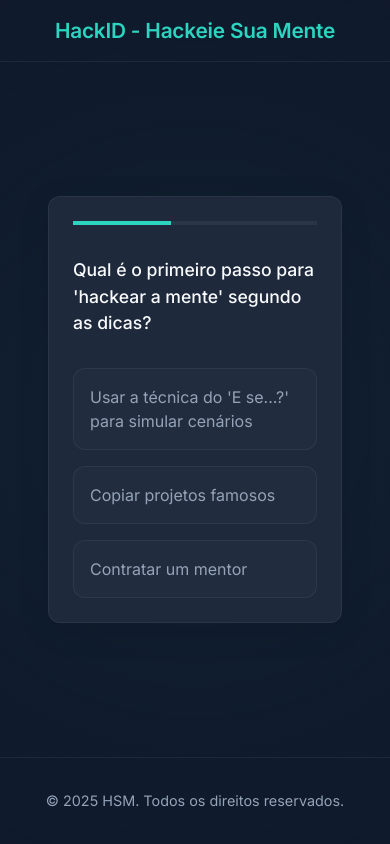
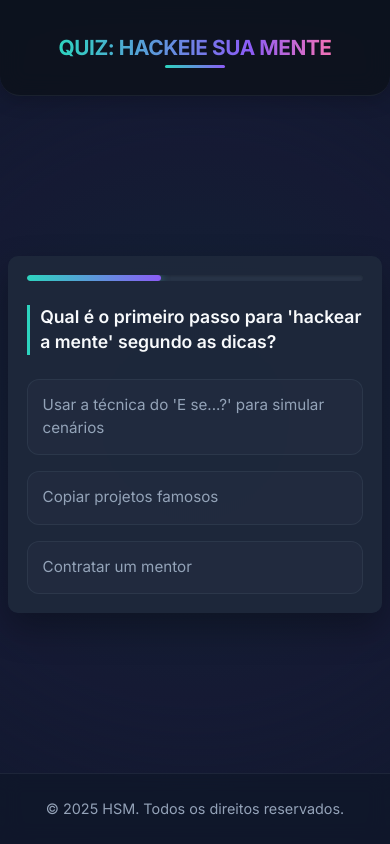
Before and after one commit to Devaks99/Quiz-HSM, a plain HTML site: page index.html in a window 390 px wide. Both pictures are taken after a click on the element "Ferramentas de debug". Drawn offline with nearby package versions, Linux system fonts and the light colour scheme.

Commit message:
Add files via upload

```diff
--- a/index.html
+++ b/index.html
@@ -5,26 +5,29 @@
     <meta name="viewport" content="width=device-width, initial-scale=1.0">
     <link rel="shortcut icon" href="img/hsm.ico" type="image/x-icon">
     <title>Quiz HSM</title>
+    <link rel="stylesheet" href="style.css">
     <link rel="stylesheet" href="https://cdnjs.cloudflare.com/ajax/libs/normalize/8.0.1/normalize.min.css">
-    <link href="https://fonts.googleapis.com/css2?family=Inter:wght@400;500;600&display=swap" rel="stylesheet">
-    <link rel="stylesheet" href="style.css">
+    <link href="https://fonts.googleapis.com/css2?family=Inter:wght@300;400;500;600;700&display=swap" rel="stylesheet">
 </head>
 <body>
     <header class="header">
-        <h1>HackID - Hackeie Sua Mente</h1>
+        <h1>Quiz: Hackeie sua mente</h1>
     </header>
 
     <main class="quiz-wrapper">
         <div class="quiz-container">
             <div class="progress-bar">
-                <div class="progress" style="width: 20%"></div>
+                <div class="progress" id="progress-bar"></div>
             </div>
             <div class="question" id="question"></div>
             <div class="options" id="options"></div>
             <div class="feedback" id="feedback">
-                <div class="confetti">🎉</div>
+                <div class="confetti-container">
+                    <div class="confetti" id="confetti">🎉</div>
+                </div>
                 <h2 id="result-text"></h2>
                 <p id="action-step"></p>
+                <button class="restart-btn" onclick="restartQuiz()">Tentar novamente</button>
             </div>
         </div>
     </main>
@@ -33,6 +36,6 @@
         <p>© 2025 HSM. Todos os direitos reservados.</p>
     </footer>
 
-    <script src="script.js"></script>
+<script src="script.js"></script>
 </body>
 </html>
--- a/script.js
+++ b/script.js
@@ -2,45 +2,45 @@ const questions = [
     {
         question: "O que é o 'código invisível' mencionado na palestra?",
         options: [
-            "Ferramentas de debug", // Opção A
-            "As decisões e valores por trás de projetos bem-sucedidos", // Opção B (correta)
-            "Códigos de programação complexos" // Opção C
+            "Ferramentas de debug",
+            "As decisões e valores por trás de projetos bem-sucedidos",
+            "Códigos de programação complexos"
         ],
         correct: 1
     },
     {
         question: "Qual é o primeiro passo para 'hackear a mente' segundo as dicas?",
         options: [
-            "Usar a técnica do 'E se...?' para simular cenários", // Opção A (correta)
-            "Copiar projetos famosos", // Opção B
-            "Contratar um mentor" // Opção C
+            "Usar a técnica do 'E se...?' para simular cenários",
+            "Copiar projetos famosos",
+            "Contratar um mentor"
         ],
         correct: 0
     },
     {
         question: "Qual caso foi citado como exemplo de projeto que começou pequeno?",
         options: [
-            "Google", // Opção A
-            "Tesla", // Opção B
-            "GitHub" // Opção C (correta)
+            "Google",
+            "Tesla",
+            "GitHub"
         ],
         correct: 2
     },
     {
         question: "O que NÃO faz parte dos elementos de projetos marcantes?",
         options: [
-            "Execução perfeita desde o início", // Opção A (correta)
-            "Clareza de propósito", // Opção B
-            "Visibilidade + Narrativa" // Opção C
+            "Execução perfeita desde o início",
+            "Clareza de propósito",
+            "Visibilidade + Narrativa"
         ],
         correct: 0
     },
     {
         question: "Qual frase resume o mindset proposto?",
         options: [
-            "Espere a inspiração perfeita", // Opção A
-            "Só publique projetos completos", // Opção B
-            "Comece pequeno, mas comece hoje!" // Opção C (correta)
+            "Espere a inspiração perfeita",
+            "Só publique projetos completos",
+            "Comece pequeno, mas comece hoje!"
         ],
         correct: 2
     }
@@ -48,16 +48,30 @@ const questions = [
 
 let currentQuestion = 0;
 let score = 0;
+let answered = false;
 
 function loadQuestion() {
+    answered = false;
     const q = questions[currentQuestion];
     document.getElementById('question').textContent = q.question;
+
     const optionsDiv = document.getElementById('options');
     optionsDiv.innerHTML = q.options.map((opt, idx) => `
-        <div class="option" onclick="selectOption(${idx})">${opt}</div>
+        <div class="option" data-index="${idx}">${opt}</div>
     `).join('');
-    document.querySelector('.progress').style.width =
+
+    // Atualizar barra de progresso
+    document.getElementById('progress-bar').style.width =
         `${((currentQuestion + 1) / questions.length) * 100}%`;
+
+    // Adicionar event listeners para as opções
+    document.querySelectorAll('.option').forEach(option => {
+        option.addEventListener('click', function() {
+            if (answered) return;
+            answered = true;
+            selectOption(parseInt(this.dataset.index));
+        });
+    });
 }
 
 function selectOption(selectedIdx) {
@@ -65,15 +79,20 @@ function selectOption(selectedIdx) {
     const options = document.querySelectorAll('.option');
 
     options.forEach((opt, idx) => {
-        opt.style.pointerEvents = 'none';
         if (idx === correct) {
-            opt.style.border = '2px solid #2DD4BF';
+            opt.classList.add('option-correct');
         } else {
-            opt.style.opacity = '0.5';
+            opt.classList.add('option-disabled');
+        }
+
+        if (idx === selectedIdx && idx !== correct) {
+            opt.classList.add('option-incorrect');
         }
     });
 
-    if (selectedIdx === correct) score++;
+    if (selectedIdx === correct) {
+        score++;
+    }
 
     setTimeout(() => {
         currentQuestion++;
@@ -93,21 +112,36 @@ function showFeedback() {
     const resultText = document.getElementById('result-text');
     const actionStep = document.getElementById('action-step');
 
-    if (score === 5) {
-        resultText.innerHTML = "Mente Hackeada!";
+    if (score === questions.length) {
+        resultText.innerHTML = "🏆 Mente Hackeada! 🏆";
         actionStep.innerHTML = "Você dominou os códigos invisíveis! Que tal criar um projeto que una <em>Clareza + Narrativa</em> hoje?";
+    } else if (score >= questions.length * 0.6) {
+        resultText.innerHTML = "Muito bom! 🚀";
+        actionStep.innerHTML = `Você acertou ${score}/${questions.length}. Está no caminho certo! Lembre-se: <em>Todo grande projeto começa pequeno</em>.`;
     } else {
         resultText.innerHTML = "Quase lá! 🔍";
-        actionStep.innerHTML = `Você acertou ${score}/5. Revise as dicas e lembre-se: <em>Todo projeto começa pequeno</em>!`;
+        actionStep.innerHTML = `Você acertou ${score}/${questions.length}. Revise as dicas e lembre-se: <em>Falhar rápido é aprender mais rápido</em>!`;
     }
 
     // Efeito de confetti dinâmico
-    const confetti = ['✨', '🚀', '💡', '🎯'];
-    setInterval(() => {
-        document.querySelector('.confetti').textContent =
+    const confetti = ['✨', '🚀', '💡', '🎯', '🧠', '💻'];
+
+    function updateConfetti() {
+        document.getElementById('confetti').textContent =
             confetti[Math.floor(Math.random() * confetti.length)];
-    }, 300);
+    }
+
+    setInterval(updateConfetti, 300);
+}
+
+function restartQuiz() {
+    currentQuestion = 0;
+    score = 0;
+    document.getElementById('feedback').style.display = 'none';
+    document.getElementById('options').style.display = 'grid';
+    document.getElementById('question').style.display = 'block';
+    loadQuestion();
 }
 
 // Iniciar quiz
-loadQuestion();
+document.addEventListener('DOMContentLoaded', loadQuestion);
--- a/style.css
+++ b/style.css
@@ -1,12 +1,21 @@
 :root {
-    --primary: #2DD4BF;  /* Verde-água suave */
-    --primary-hover: #0D9488;
-    --background: #0F172A;  /* Cinza-azulado escuro */
+    --primary: #2DD4BF;
+    --primary-dark: #0D9488;
+    --background: #0F172A;
     --surface: #1E293B;
+    --surface-hover: #2A3A53;
     --text-primary: #F8FAFC;
     --text-secondary: #94A3B8;
     --border: rgba(148, 163, 184, 0.1);
-    --font-body: 'Inter', system-ui, sans-serif;
+    --accent: #8B5CF6;
+    --accent-dark: #7C3AED;
+    --error: #F87171;
+    --success: #34D399;
+
+    /* Novas variáveis para melhorar o design */
+    --header-bg: rgba(13, 18, 30, 0.95);
+    --quiz-container-bg: rgba(30, 41, 59, 0.95);
+    --quiz-gradient-border: linear-gradient(135deg, #2DD4BF, #8B5CF6, #F472B6);
 }
 
 * {
@@ -18,16 +27,15 @@
 body {
     background: var(--background);
     color: var(--text-primary);
-    font-family: var(--font-body);
+    font-family: 'Inter', system-ui, sans-serif;
     min-height: 100vh;
     display: flex;
     flex-direction: column;
     line-height: 1.5;
+    overflow-x: hidden;
     position: relative;
-    overflow-x: hidden;
 }
 
-/* Efeito de gradiente sutil no fundo */
 body::before {
     content: '';
     position: fixed;
@@ -36,25 +44,52 @@ body::before {
     width: 200%;
     height: 200%;
     background: radial-gradient(circle at 50% 50%,
-        rgba(45, 212, 191, 0.05) 0%,
+        rgba(45, 212, 191, 0.07) 0%,
+        rgba(139, 92, 246, 0.05) 30%,
         rgba(15, 23, 42, 1) 70%);
     z-index: -1;
 }
 
 .header {
+    padding: 1.5rem 1rem;
     text-align: center;
-    padding: 1.5rem 1rem;
     border-bottom: 1px solid var(--border);
+    background: var(--header-bg);
+    backdrop-filter: blur(12px);
+    position: sticky;
+    top: 0;
+    z-index: 10;
+    border-bottom-left-radius: 20px;
+    border-bottom-right-radius: 20px;
     transition: all 0.3s ease;
+    box-shadow: 0 4px 20px rgba(0, 0, 0, 0.2);
 }
 
 .header h1 {
     font-size: 1.8rem;
-    color: var(--primary);
+    font-weight: 700;
+    background: linear-gradient(90deg, var(--primary) 0%, var(--accent) 70%, #F472B6 100%);
+    -webkit-background-clip: text;
+    background-clip: text;
+    color: transparent;
+    margin: 0 auto;
+    max-width: 95%;
     letter-spacing: -0.02em;
-    margin: 0 auto;
-    max-width: 90%;
-    line-height: 1.3;
+    text-transform: uppercase;
+    position: relative;
+    display: inline-block;
+}
+
+.header h1::after {
+    content: '';
+    position: absolute;
+    bottom: -5px;
+    left: 50%;
+    width: 60px;
+    height: 3px;
+    background: linear-gradient(90deg, var(--primary), var(--accent));
+    transform: translateX(-50%);
+    border-radius: 3px;
 }
 
 .quiz-wrapper {
@@ -62,39 +97,64 @@ body::before {
     display: flex;
     justify-content: center;
     align-items: center;
-    padding: 2rem;
+    padding: 1.5rem;
 }
 
 .quiz-container {
     width: 100%;
-    max-width: 680px;
-    background: var(--surface);
-    border: 1px solid var(--border);
+    max-width: 700px;
+    background: var(--quiz-container-bg);
     border-radius: 16px;
     padding: 2rem;
-    margin: 1rem;
+    margin: 1rem auto;
+    box-shadow: 0 15px 35px rgba(0, 0, 0, 0.3);
+    transition: transform 0.3s ease, box-shadow 0.3s ease;
     backdrop-filter: blur(12px);
-    box-shadow: 0 8px 32px rgba(0, 0, 0, 0.1);
+    position: relative;
+}
+
+.quiz-container:hover {
+    box-shadow: 0 18px 40px rgba(0, 0, 0, 0.4);
+}
+
+.quiz-container::before {
+    content: '';
+    position: absolute;
+    top: -2px;
+    left: -2px;
+    right: -2px;
+    bottom: -2px;
+    z-index: -1;
+    border-radius: 18px;
+    opacity: 0.4;
+    animation: borderGlow 6s ease-in-out infinite alternate;
 }
 
 .progress-bar {
-    height: 4px;
+    height: 6px;
     background: rgba(148, 163, 184, 0.1);
+    border-radius: 999px;
     margin-bottom: 2rem;
     overflow: hidden;
+    box-shadow: inset 0 1px 3px rgba(0, 0, 0, 0.2);
 }
 
 .progress {
     height: 100%;
-    background: var(--primary);
+    background: linear-gradient(90deg, var(--primary) 0%, var(--accent) 100%);
+    border-radius: 999px;
     transition: width 0.4s cubic-bezier(0.4, 0, 0.2, 1);
+    box-shadow: 0 0 10px rgba(45, 212, 191, 0.5);
 }
 
 .question {
-    font-size: 1.25rem;
+    font-size: 1.3rem;
     margin-bottom: 2rem;
     color: var(--text-primary);
-    font-weight: 500;
+    font-weight: 600;
+    line-height: 1.4;
+    padding-left: 15px;
+    border-left: 3px solid var(--primary);
 }
 
 .options {
@@ -110,68 +170,153 @@ body::before {
     cursor: pointer;
     transition: all 0.2s ease;
     color: var(--text-secondary);
+    position: relative;
+    overflow: hidden;
 }
 
 .option:hover {
-    background: rgba(45, 212, 191, 0.05);
+    background: var(--surface-hover);
     border-color: var(--primary);
     transform: translateY(-2px);
+    color: var(--text-primary);
+    box-shadow: 0 5px 15px rgba(0, 0, 0, 0.15);
+}
+
+.option::before {
+    content: '';
+    position: absolute;
+    top: 0;
+    left: 0;
+    width: 4px;
+    height: 100%;
+    background: linear-gradient(to bottom, var(--primary), var(--accent));
+    opacity: 0;
+    transition: opacity 0.2s ease;
+}
+
+.option:hover::before {
+    opacity: 1;
+}
+
+.option-correct {
+    border: 2px solid var(--success) !important;
+    background: rgba(52, 211, 153, 0.1) !important;
+    box-shadow: 0 0 15px rgba(52, 211, 153, 0.2) !important;
+}
+
+.option-incorrect {
+    border: 2px solid var(--error) !important;
+    background: rgba(248, 113, 113, 0.1) !important;
+    box-shadow: 0 0 15px rgba(248, 113, 113, 0.2) !important;
+}
+
+.option-disabled {
+    opacity: 0.6;
+    pointer-events: none;
 }
 
 .feedback {
     text-align: center;
-    padding: 2rem;
+    padding: 2rem 1rem;
     display: none;
+}
+
+.confetti-container {
+    height: 120px;
+    position: relative;
+    margin-bottom: 1.5rem;
 }
 
 .confetti {
     font-size: 3rem;
-    margin-bottom: 1.5rem;
-    color: var(--primary);
+    position: absolute;
+    top: 50%;
+    left: 50%;
+    transform: translate(-50%, -50%);
     animation: pulse 1.5s infinite;
 }
 
 #result-text {
     color: var(--text-primary);
-    margin-bottom: 1rem;
+    margin-bottom: 1.5rem;
+    font-size: 1.8rem;
+    font-weight: 700;
+    background: linear-gradient(90deg, var(--primary) 0%, var(--accent) 100%);
+    -webkit-background-clip: text;
+    background-clip: text;
+    color: transparent;
+    display: inline-block;
 }
 
 #action-step {
     color: var(--text-secondary);
     max-width: 500px;
     margin: 0 auto;
+    font-size: 1.1rem;
+    line-height: 1.6;
 }
 
-.option:focus {
-    outline: 2px solid var(--primary);
+#action-step em {
+    color: var(--primary);
+    font-style: normal;
+    font-weight: 500;
 }
 
-/* Footer */
+.restart-btn {
+    margin-top: 2rem;
+    background: linear-gradient(90deg, var(--primary) 0%, var(--primary-dark) 100%);
+    color: var(--text-primary);
+    border: none;
+    padding: 0.75rem 2rem;
+    border-radius: 8px;
+    font-weight: 600;
+    cursor: pointer;
+    transition: all 0.2s ease;
+}
+
+.restart-btn:hover {
+    transform: translateY(-2px);
+    box-shadow: 0 6px 18px rgba(45, 212, 191, 0.4);
+    background: linear-gradient(90deg, var(--primary-dark) 0%, var(--accent) 100%);
+}
+
 footer {
     text-align: center;
-    padding: 2rem;
+    padding: 1.5rem;
     color: var(--text-secondary);
     font-size: 0.9rem;
     border-top: 1px solid var(--border);
+    background: rgba(15, 23, 42, 0.8);
+    backdrop-filter: blur(10px);
 }
 
 @keyframes pulse {
-    0%, 100% { transform: scale(1); }
-    50% { transform: scale(1.1); }
+    0%, 100% { transform: translate(-50%, -50%) scale(1); }
+    50% { transform: translate(-50%, -50%) scale(1.1); }
+}
+
+@keyframes float {
+    0% { transform: translateY(0) rotate(0deg); }
+    50% { transform: translateY(-15px) rotate(5deg); }
+    100% { transform: translateY(0) rotate(0deg); }
+}
+
+@keyframes borderGlow {
+    0% { opacity: 0.3; }
+    50% { opacity: 0.5; }
+    100% { opacity: 0.3; }
 }
 
 /* Responsividade */
-
-        /* Tablet */
 @media (max-width: 768px) {
     .quiz-container {
         padding: 1.5rem;
-        margin: 1rem;
+        margin: 0.5rem;
         border-radius: 12px;
     }
 
     .question {
-        font-size: 1.1rem;
+        font-size: 1.2rem;
     }
 
     .option {
@@ -179,26 +324,53 @@ footer {
     }
 
     .header {
-        padding: 1.2rem 1rem;
+        padding: 1.2rem 0.5rem;
     }
 
     .header h1 {
         font-size: 1.5rem;
-        letter-spacing: -0.01em;
-        max-width: 95%;
     }
 }
 
-/* Mobile */
 @media (max-width: 480px) {
+    .quiz-wrapper {
+        padding: 1rem 0.5rem;
+    }
+
+    .quiz-container {
+        padding: 1.2rem;
+        margin: 0;
+        border-radius: 10px;
+    }
+
     .header {
-        padding: 1rem 0.5rem;
-        border-bottom-width: 0.5px;
+        padding: 2rem 0.5rem;
     }
 
     .header h1 {
         font-size: 1.3rem;
-        line-height: 1.4;
-        padding: 0 0.5rem;
+    }
+
+    .question {
+        font-size: 1.1rem;
+        margin-bottom: 1.5rem;
+        padding-left: 10px;
+    }
+
+    .option {
+        padding: 0.9rem;
+        font-size: 0.95rem;
+    }
+
+    #result-text {
+        font-size: 1.5rem;
+    }
+
+    #action-step {
+        font-size: 1rem;
+    }
+
+    .progress-bar {
+        margin-bottom: 1.5rem;
     }
 }
```
